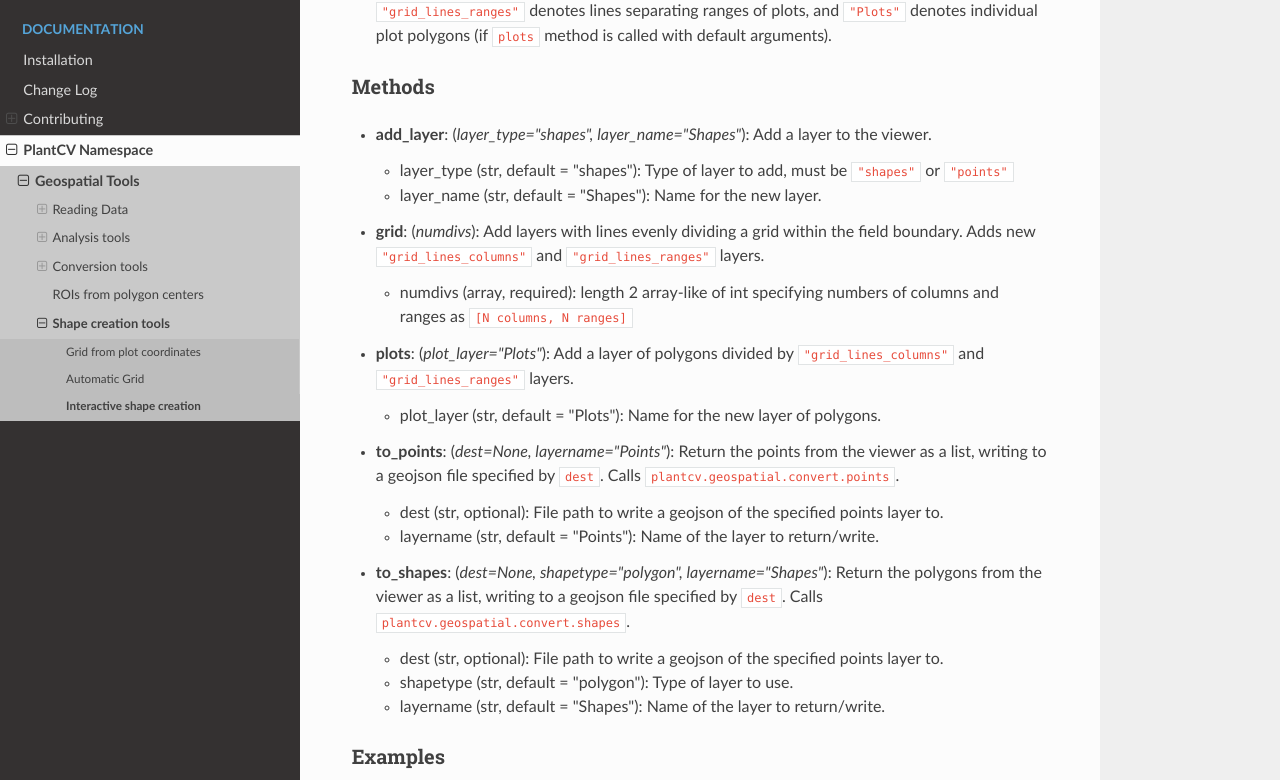
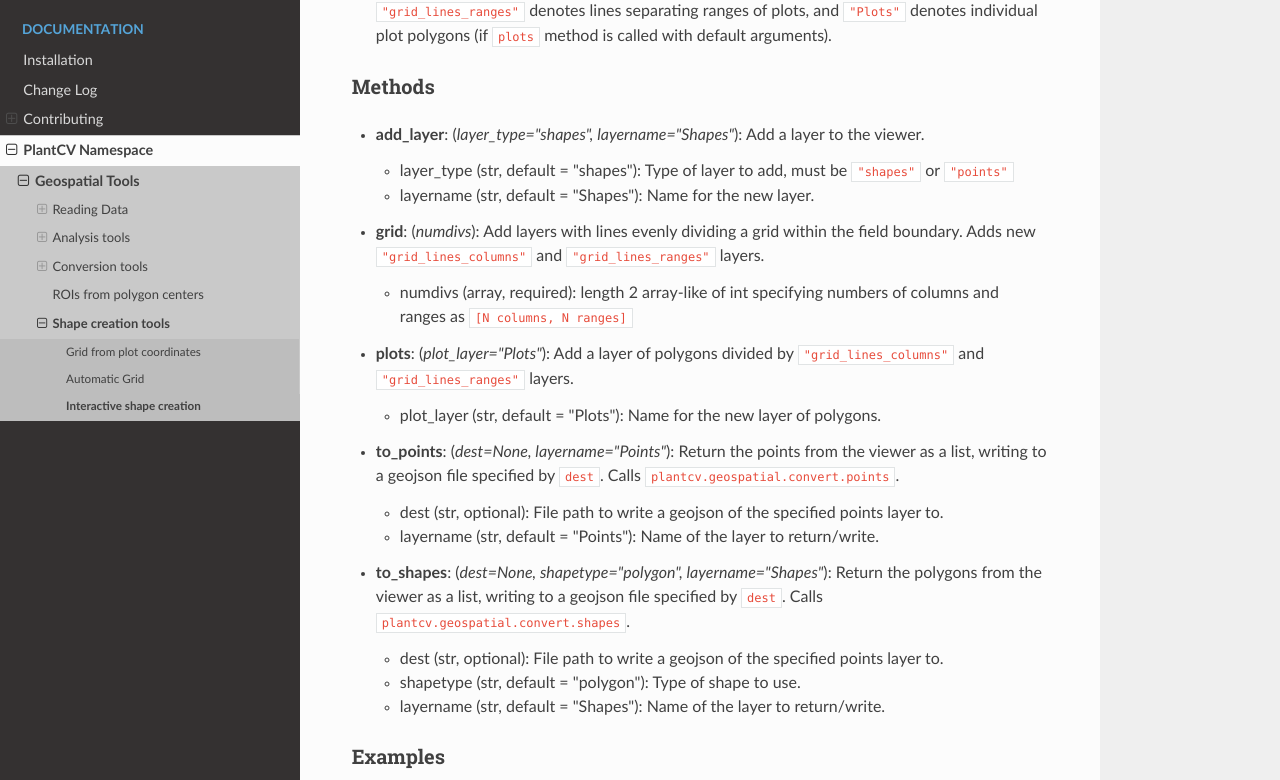
Before and after one commit to danforthcenter/plantcv-geospatial, an MkDocs documentation site: the page built from docs/InteractiveShapes.md, in a window 1280 px wide and 1400 px high, scrolled down 816 px. Shown: the part 133-913 px from the top of the window. Built offline with MkDocs 1.6.1, drawn with Linux system fonts in a browser that asks for light colours; nearby versions of some CDN libraries.

```diff
--- a/docs/InteractiveShapes.md
+++ b/docs/InteractiveShapes.md
@@ -27,9 +27,9 @@ Attributes are accessed as `interactive_shapes_instance.attribute`.
 
 ### Methods
 
-* **add_layer**: (*layer_type="shapes", layer_name="Shapes"*): Add a layer to the viewer.
+* **add_layer**: (*layer_type="shapes", layername="Shapes"*): Add a layer to the viewer.
     * layer_type (str, default = "shapes"): Type of layer to add, must be `"shapes"` or `"points"`
-    * layer_name (str, default = "Shapes"): Name for the new layer.
+    * layername (str, default = "Shapes"): Name for the new layer.
 
 * **grid**: (*numdivs*): Add layers with lines evenly dividing a grid within the field boundary. Adds new `"grid_lines_columns"` and `"grid_lines_ranges"` layers.
     * numdivs (array, required): length 2 array-like of int specifying numbers of columns and ranges as `[N columns, N ranges]`
@@ -43,7 +43,7 @@ Attributes are accessed as `interactive_shapes_instance.attribute`.
 
 * **to_shapes**: (*dest=None, shapetype="polygon", layername="Shapes"*): Return the polygons from the viewer as a list, writing to a geojson file specified by `dest`. Calls `plantcv.geospatial.convert.shapes`.
     * dest (str, optional): File path to write a geojson of the specified points layer to.
-	* shapetype (str, default = "polygon"): Type of layer to use.
+	* shapetype (str, default = "polygon"): Type of shape to use.
 	* layername (str, default = "Shapes"): Name of the layer to return/write.
 
 
```
Also changed, not shown: docs/changelog.md (+0 -3 lines), 2 other files.
